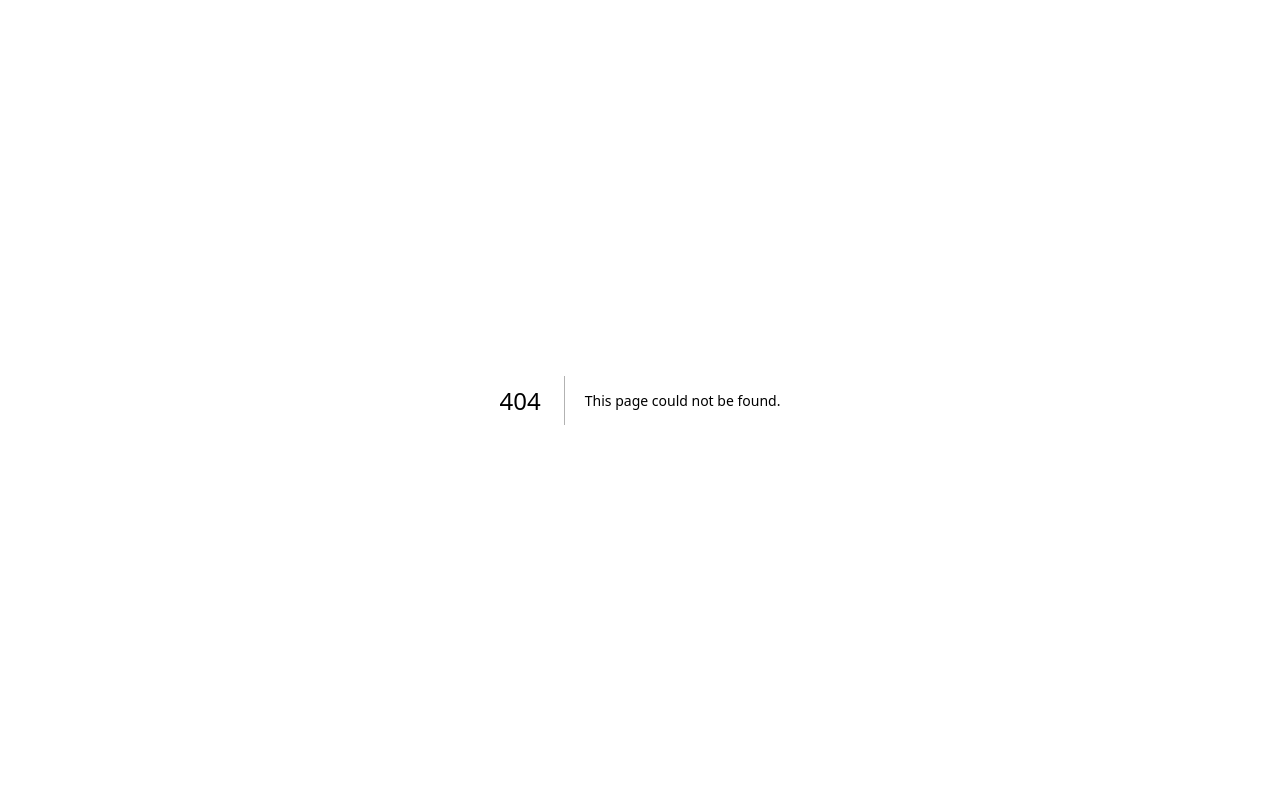
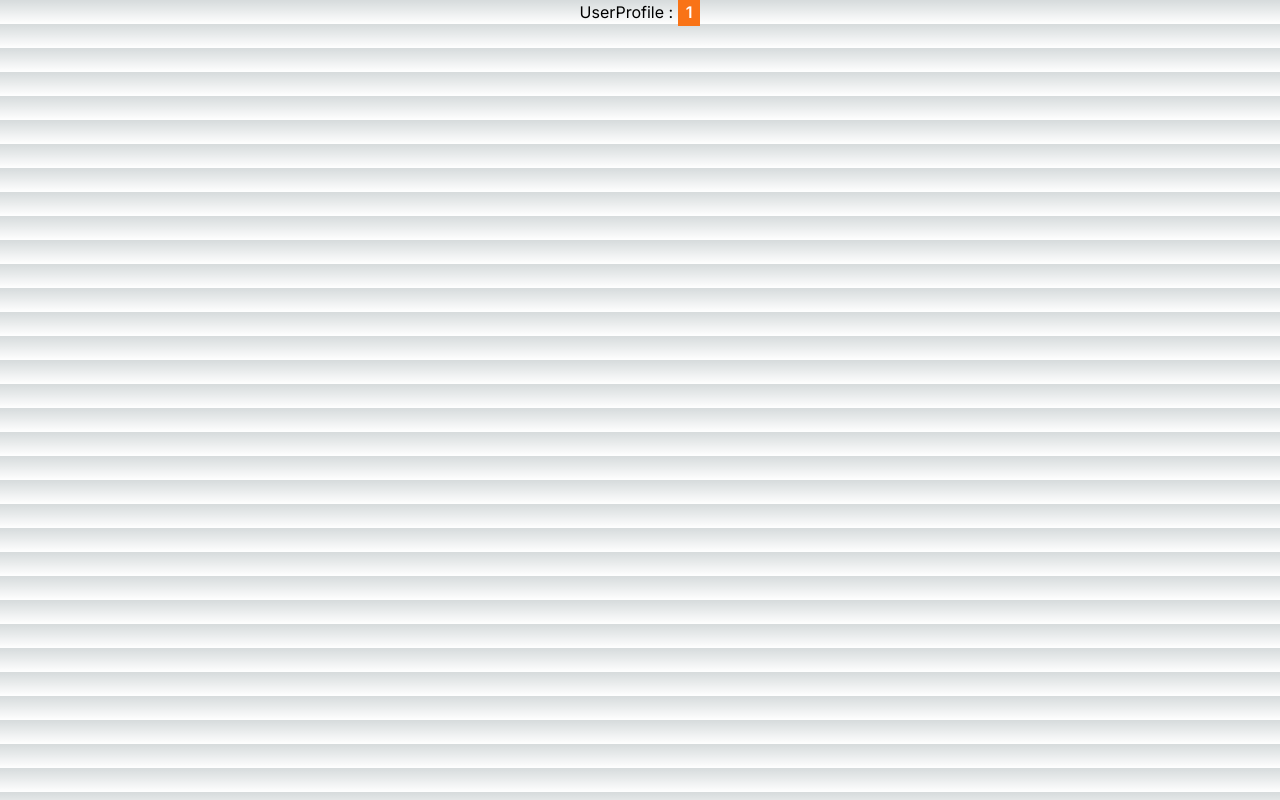
Before and after one commit to VikasMeshram2708/FullStack-Auth-App-Nextjs, a Next.js app: page /profile/1 in a window 1280 px wide. Before the commit this address had no page. Built offline with nearby package versions, Linux system fonts and the light colour scheme.

Commit message:
:sparkles: Created: Profile Page.

```diff
--- /dev/null
+++ b/src/app/profile/[id]/page.tsx
@@ -0,0 +1,16 @@
+import React from "react";
+
+const UserProfile = ({ params }: any) => {
+  return (
+    <div className="text-center">
+      <h1>
+        UserProfile :{" "}
+        <span className="bg-orange-500 px-2 py-1 text-white font-semibold">
+          {params.id}
+        </span>
+      </h1>
+    </div>
+  );
+};
+
+export default UserProfile;
--- /dev/null
+++ b/src/app/profile/page.tsx
@@ -0,0 +1,11 @@
+import React from 'react'
+
+const ProfilePage = () => {
+  return (
+    <div>
+        <h1 className='text-center'>ProfilePage</h1>
+    </div>
+  )
+}
+
+export default ProfilePage
```
